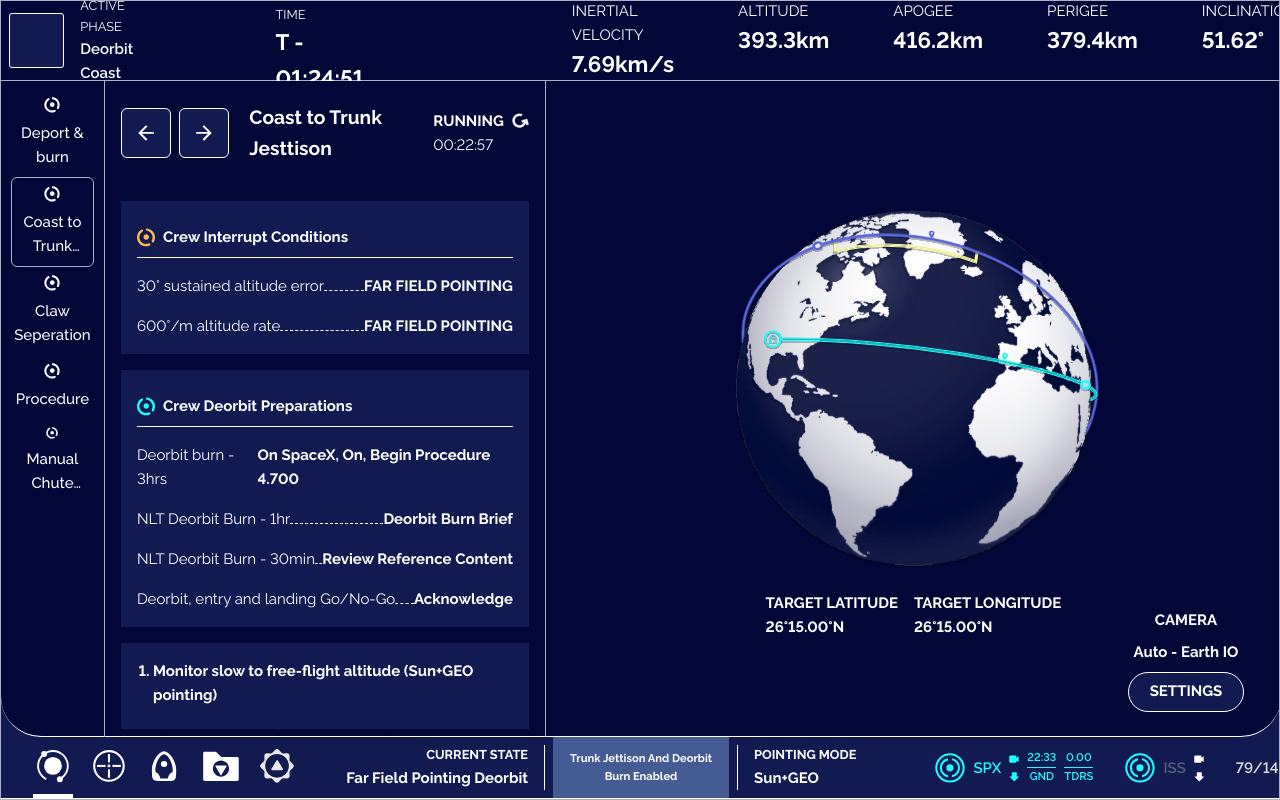
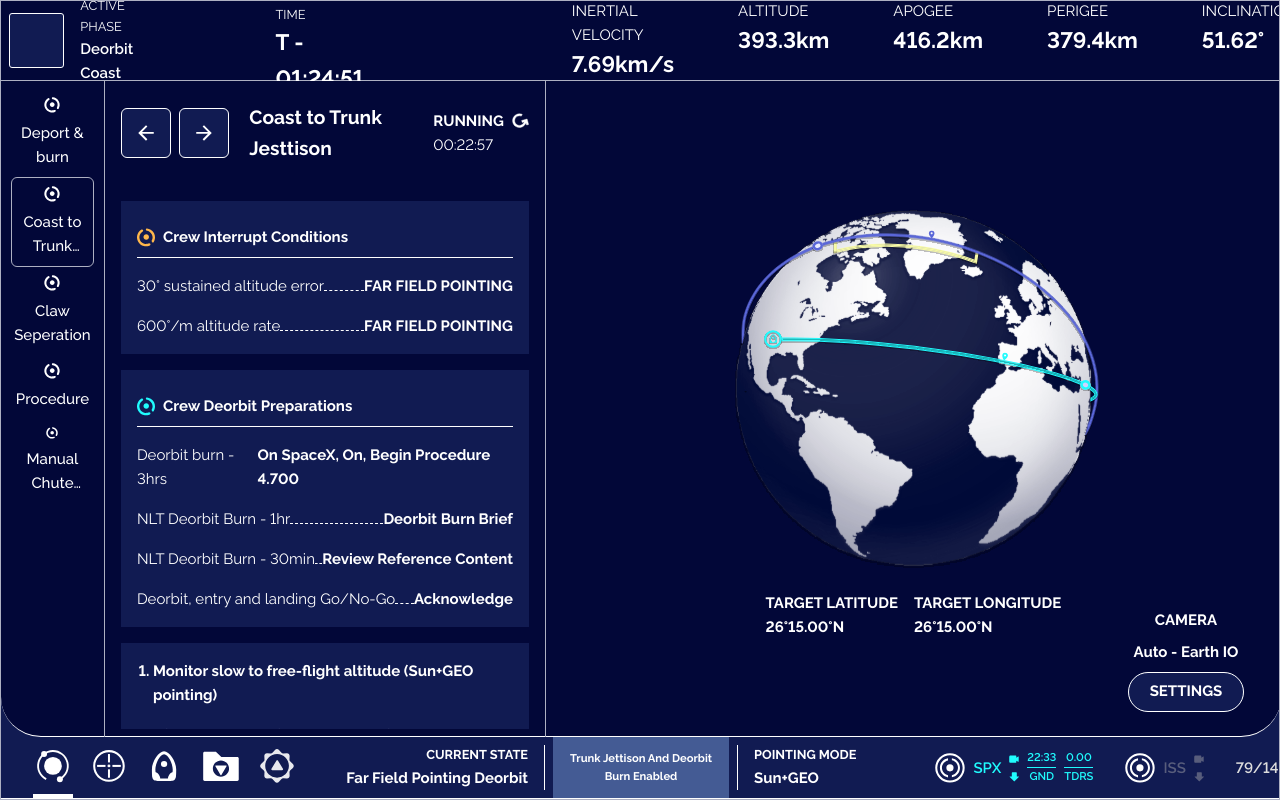
Before and after one commit to MePhew-GonteQ-Industries/his-prezentacja, a Vue app in the folder ui/: page / in a window 1280 px wide. Built offline with nearby package versions, Linux system fonts and the light colour scheme; some icons are missing.

Commit message:
Improve details

```diff
--- a/ui/src/components/panel/TheFooter.vue
+++ b/ui/src/components/panel/TheFooter.vue
@@ -94,16 +94,17 @@ import { RouterLink } from 'vue-router';
 
     <div class="additional-data-container">
       <div class="data-1">
-        <svg width="30" height="30" viewBox="0 0 52 52" fill="none"
+        <svg class="src-symbol active" width="30" height="30" viewBox="0 0 52 52" fill="none"
           xmlns="http://www.w3.org/2000/svg">
-          <circle cx="25.9268" cy="25.7646" r="23.7414" stroke="#20FBFD" stroke-width="3.51724" />
+          <circle cx="25.9268" cy="25.7646" r="23.7414" stroke="currentColor"
+            stroke-width="3.51724" />
           <path
             d="M22.5952 9.26514C14.6217 10.5299 8.52637 17.4356 8.52637 25.765C8.52637 34.0943 14.6217 41 22.5952 42.2648V38.6908C16.5749 37.4687 12.0436 32.146 12.0436 25.765C12.0436 19.3839 16.5749 14.0612 22.5952 12.8391V9.26514Z"
-            fill="#20FBFD" />
+            fill="currentColor" />
           <path
             d="M29.2551 42.0571C37.2287 40.7924 43.3242 33.8867 43.3242 25.5573C43.3242 17.228 37.2288 10.3222 29.2551 9.05749L29.2551 12.6315C35.2756 13.8536 39.8069 19.1763 39.8069 25.5573C39.8069 31.9384 35.2756 37.2611 29.2551 38.4831L29.2551 42.0571Z"
-            fill="#20FBFD" />
-          <circle cx="25.9275" cy="25.7654" r="6.22729" fill="#20FBFD" />
+            fill="currentColor" />
+          <circle cx="25.9275" cy="25.7654" r="6.22729" fill="currentColor" />
         </svg>
         <p class="data-src active">spx</p>
         <div class="data-links active">
@@ -132,16 +133,17 @@ import { RouterLink } from 'vue-router';
       </div>
 
       <div class="data-2">
-        <svg width="30" height="30" viewBox="0 0 52 52" fill="none"
+        <svg class="src-symbol" width="30" height="30" viewBox="0 0 52 52" fill="none"
           xmlns="http://www.w3.org/2000/svg">
-          <circle cx="25.9268" cy="25.7646" r="23.7414" stroke="#20FBFD" stroke-width="3.51724" />
+          <circle cx="25.9268" cy="25.7646" r="23.7414" stroke="currentColor"
+            stroke-width="3.51724" />
           <path
             d="M22.5952 9.26514C14.6217 10.5299 8.52637 17.4356 8.52637 25.765C8.52637 34.0943 14.6217 41 22.5952 42.2648V38.6908C16.5749 37.4687 12.0436 32.146 12.0436 25.765C12.0436 19.3839 16.5749 14.0612 22.5952 12.8391V9.26514Z"
-            fill="#20FBFD" />
+            fill="currentColor" />
           <path
             d="M29.2551 42.0571C37.2287 40.7924 43.3242 33.8867 43.3242 25.5573C43.3242 17.228 37.2288 10.3222 29.2551 9.05749L29.2551 12.6315C35.2756 13.8536 39.8069 19.1763 39.8069 25.5573C39.8069 31.9384 35.2756 37.2611 29.2551 38.4831L29.2551 42.0571Z"
-            fill="#20FBFD" />
-          <circle cx="25.9275" cy="25.7654" r="6.22729" fill="#20FBFD" />
+            fill="currentColor" />
+          <circle cx="25.9275" cy="25.7654" r="6.22729" fill="currentColor" />
         </svg>
         <p class="data-src">iss</p>
         <div class="data-links">
@@ -278,10 +280,22 @@ footer {
       }
     }
 
+    .src-symbol {
+      color: #585D7C;
+
+      &.active {
+        color: #20FBFD;
+      }
+    }
+
     .data-links {
       display: flex;
       flex-direction: column;
       gap: .5rem;
+
+      svg path {
+        fill: #585D7C;
+      }
 
       &.active {
         svg path {
```
